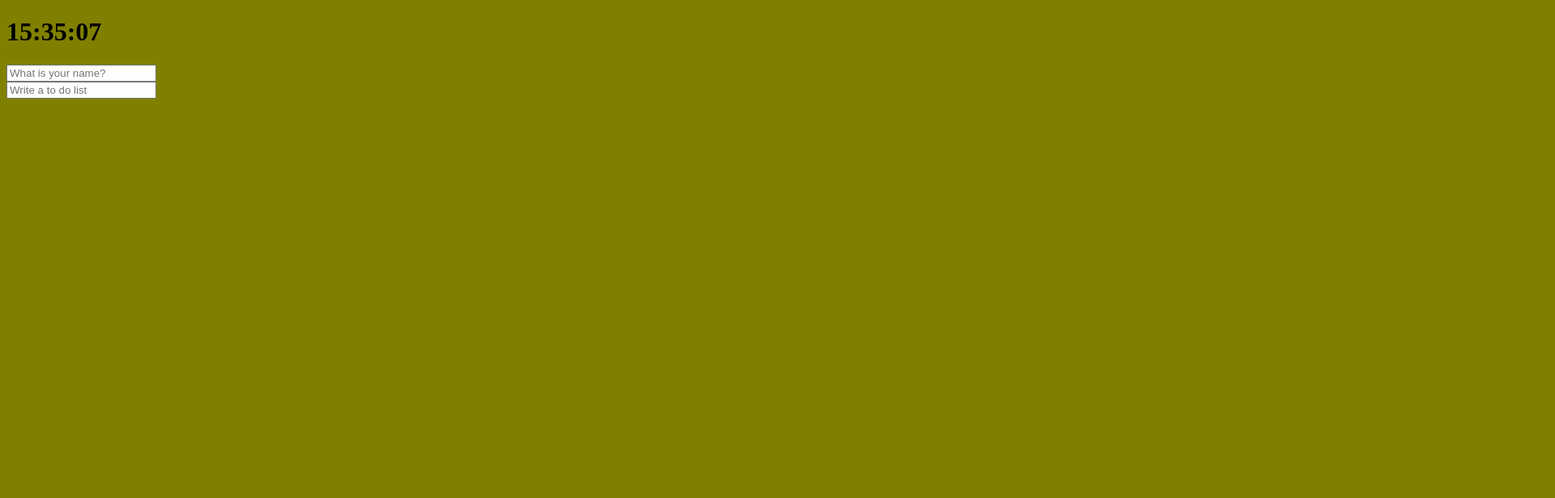
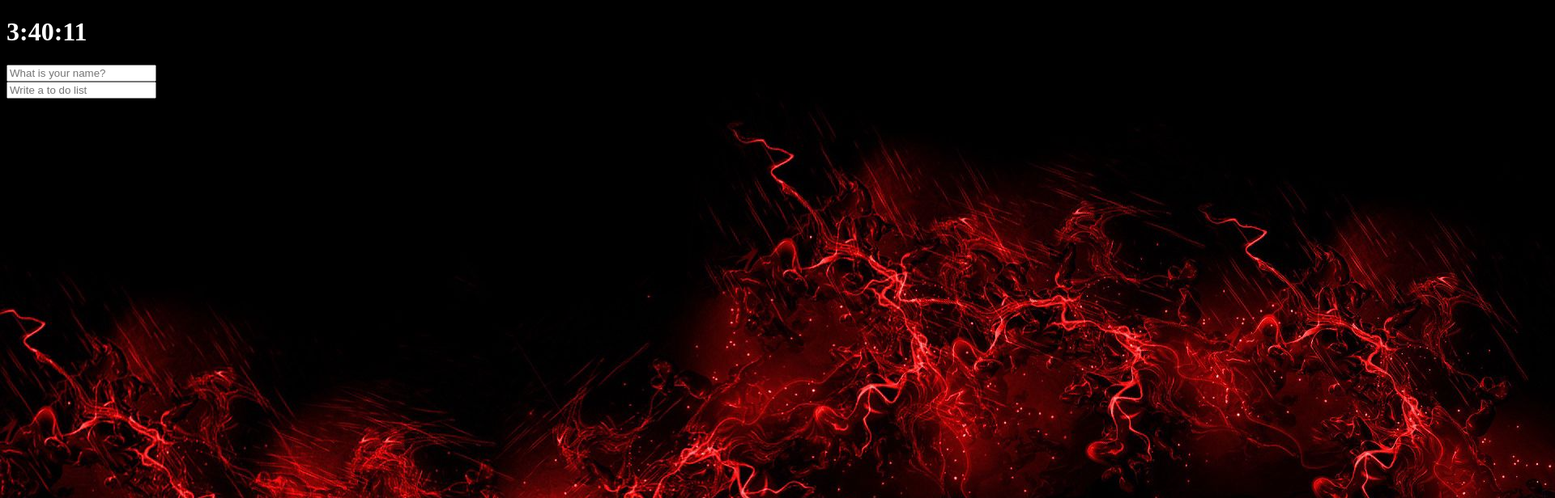
Before and after one commit to bokko7711/diy-vanillajs, a plain HTML site: page index.html in a window 1280 px wide. Shown: the top 616 px of the page at 81% size, 1920 px wide, since content can reach past the window. Drawn offline with Linux system fonts and the light colour scheme.

Commit message:
background, clock added

```diff
--- /dev/null
+++ b/background.js
@@ -0,0 +1,22 @@
+const body=document.querySelector(".body");
+const NUMBER_CEILING=3;
+
+function getRandomNumber(ceil){
+    return (
+        Math.floor(Math.random()*ceil)+1
+    );
+}
+
+function getWallPaper(randomNumber){
+    const image=new Image();
+    image.src=`images/image${randomNumber}.jpg`;
+    image.classList.add("wallpaper");
+    body.append(image);
+}
+
+function init(){
+    const ranNum=getRandomNumber(NUMBER_CEILING);
+    getWallPaper(ranNum);
+}
+
+init();
--- a/clock.js
+++ b/clock.js
@@ -0,0 +1,19 @@
+const currentTimeText=document.querySelector(".current-time");
+
+function getCurrentTime(){
+    const date=new Date();
+    const currentHour=date.getHours();
+    const currentMinute=date.getMinutes();
+    const currentSecond=date.getSeconds();
+    currentTimeText.innerText=
+        `${currentHour>12 ? currentHour-12 : currentHour}:${
+            currentMinute>9 ? currentMinute : `0${currentMinute}`}:${
+                currentSecond>9 ? currentSecond : `0${currentSecond}`}`;
+}
+
+function init(){
+    getCurrentTime();
+    setInterval(getCurrentTime,1000);
+}
+
+init();
--- a/index.css
+++ b/index.css
@@ -1,5 +1,6 @@
 body{
     background-color:olive;
+    color: white;
 }
 .name-asking-form, .name-welcome{
     display: none;/**/
@@ -7,3 +8,9 @@ body{
 .is-now-showing{
     display: block;
 }
+.wallpaper{
+    position: absolute;
+    top: 0px;
+    left: 0px;
+    z-index: -1;/**/
+}
--- a/index.html
+++ b/index.html
@@ -10,7 +10,7 @@
 
 </head>
 
-<body>
+<body class="body">
     <h1 class="current-time">15:35:07</h1>
     <form class="name-asking-form">
         <input class="name-asking-input" type="text" placeholder="What is your name?">
@@ -19,6 +19,7 @@
     <input type="text" placeholder="Write a to do list">
     <script src="greeting.js"></script>
     <script src="clock.js"></script>
+    <script src="background.js"></script>
 </body>
 
 </html>
```
Also changed, not shown: images/image1.jpg (added), images/image2.jpg (added), images/image3.jpg (added), 1 other file.
